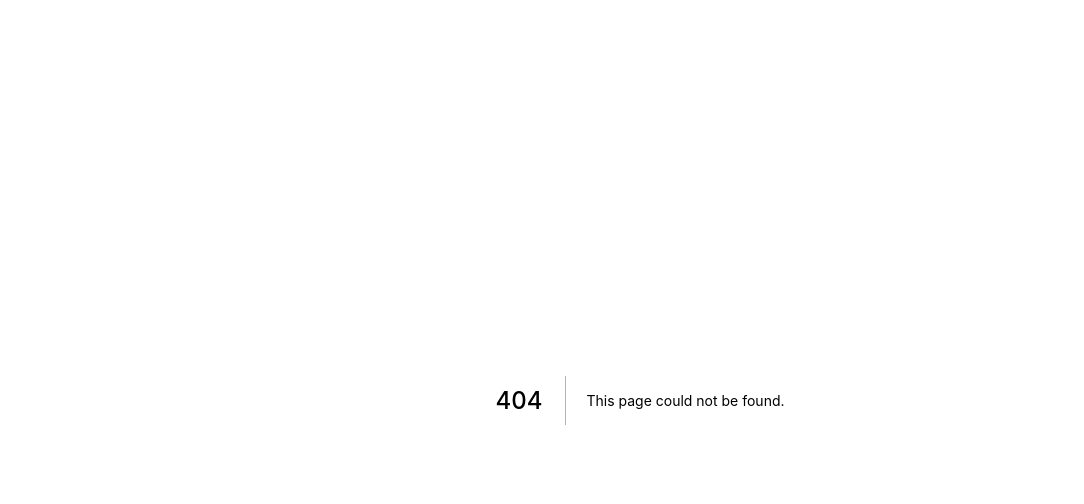
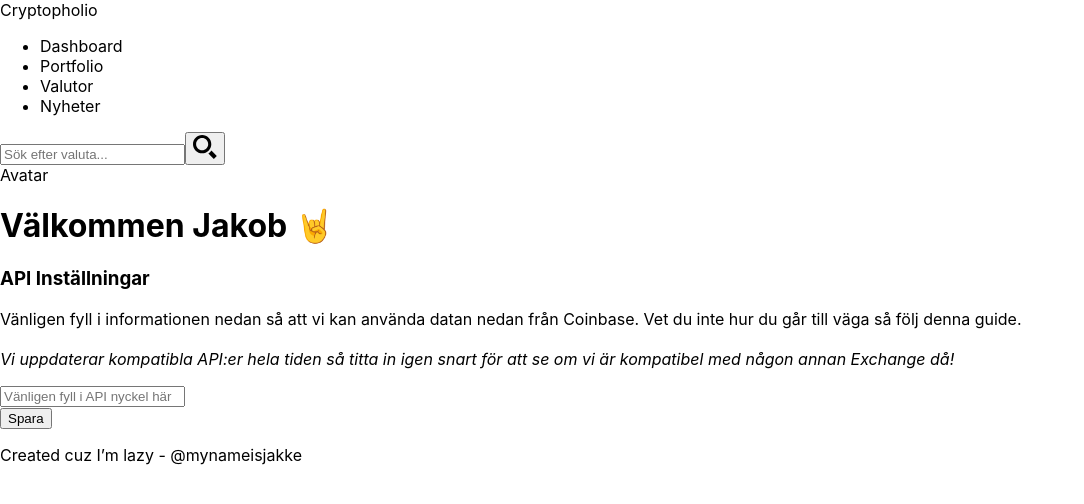
Before and after one commit to mynameisjakke/cryptopholio, a Next.js app: page /settings in a window 1280 px wide. Before the commit this address had no page. Shown: the top 504 px of the page, without its empty margins (0-1084 px from the left). Built offline with nearby package versions, Linux system fonts and the light colour scheme.

Commit message:
Created settings page

```diff
--- /dev/null
+++ b/components/settingsComp.js
@@ -0,0 +1,30 @@
+import Link from 'next/link'
+
+export default function SettingsComp(params) {
+  return(
+    <div className="card card-lg">
+      <div className="card-title">
+        <h3>API Inställningar</h3>
+      </div>
+      <div className="card-data">
+        <p>
+          Vänligen fyll i informationen nedan så att vi kan använda datan nedan från Coinbase.
+          Vet du inte hur du går till väga så följ <Link href="/"><a> denna guide.</a></Link>
+          <br />
+          <br />
+          <em>Vi uppdaterar kompatibla API:er hela tiden så titta in igen snart för att se om vi är kompatibel med någon annan Exchange då!</em>
+        </p>
+        <div className="card-form">
+          <form>
+            <div className="form-control">
+              <input type="password" placeholder="Vänligen fyll i API nyckel här" />
+            </div>
+            <div className="form-control">
+              <button type="submit">Spara</button>
+            </div>
+          </form>
+        </div>
+      </div>
+    </div>
+  )
+};
--- /dev/null
+++ b/pages/settings.js
@@ -0,0 +1,23 @@
+import Head from 'next/head'
+import Link from 'next/link'
+
+import Layout from '../components/layout'
+import Navbar from '../components/navbar'
+import Footer from '../components/footer'
+import Title from '../components/title'
+import SettingsComp from '../components/settingsComp'
+
+
+export default function Settings(params) {
+  return (
+    <Layout>
+      <Head>
+        <title>Cryptopholio - Settings</title>
+      </Head>
+      <Navbar />
+      <Title />
+      <SettingsComp />
+      <Footer />
+    </Layout>
+  )
+};
```
